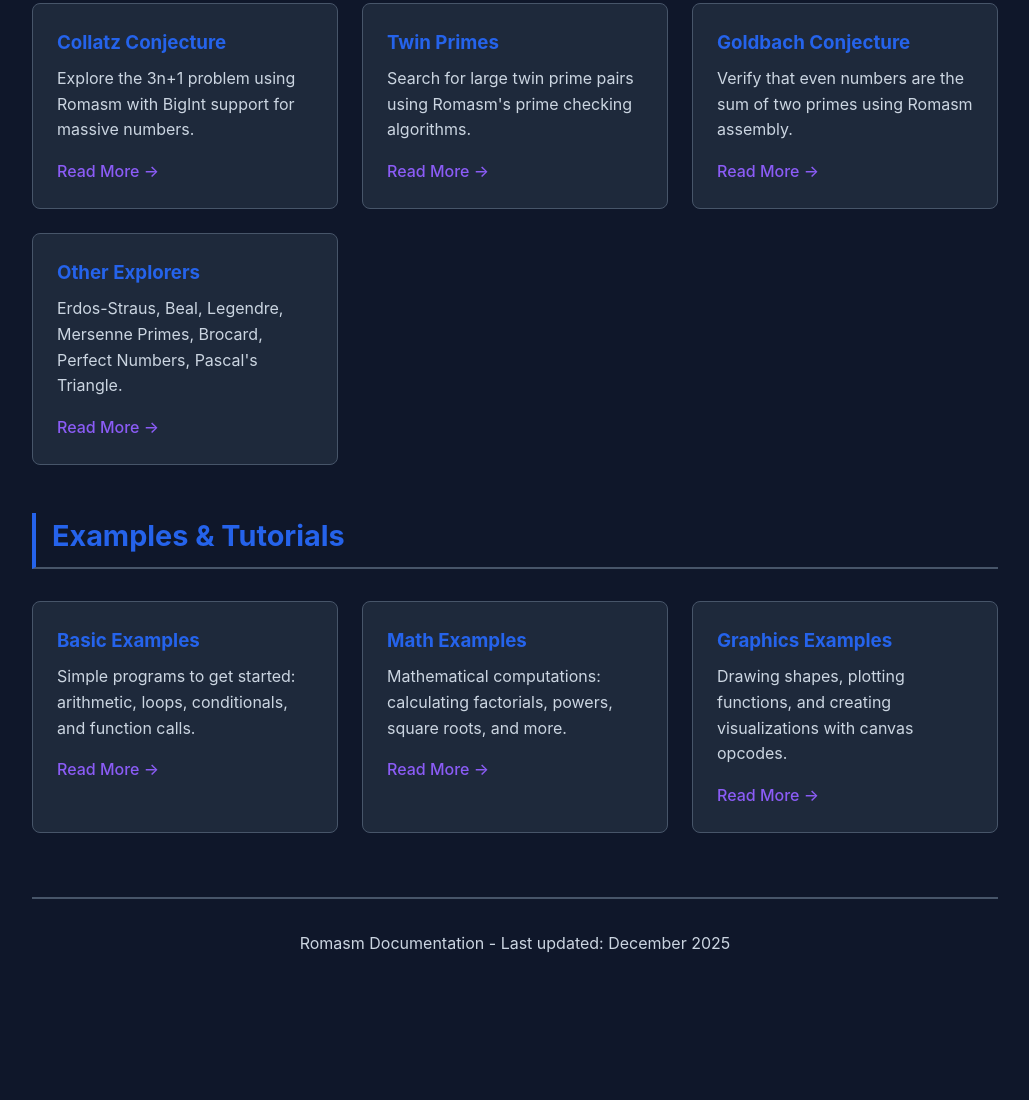
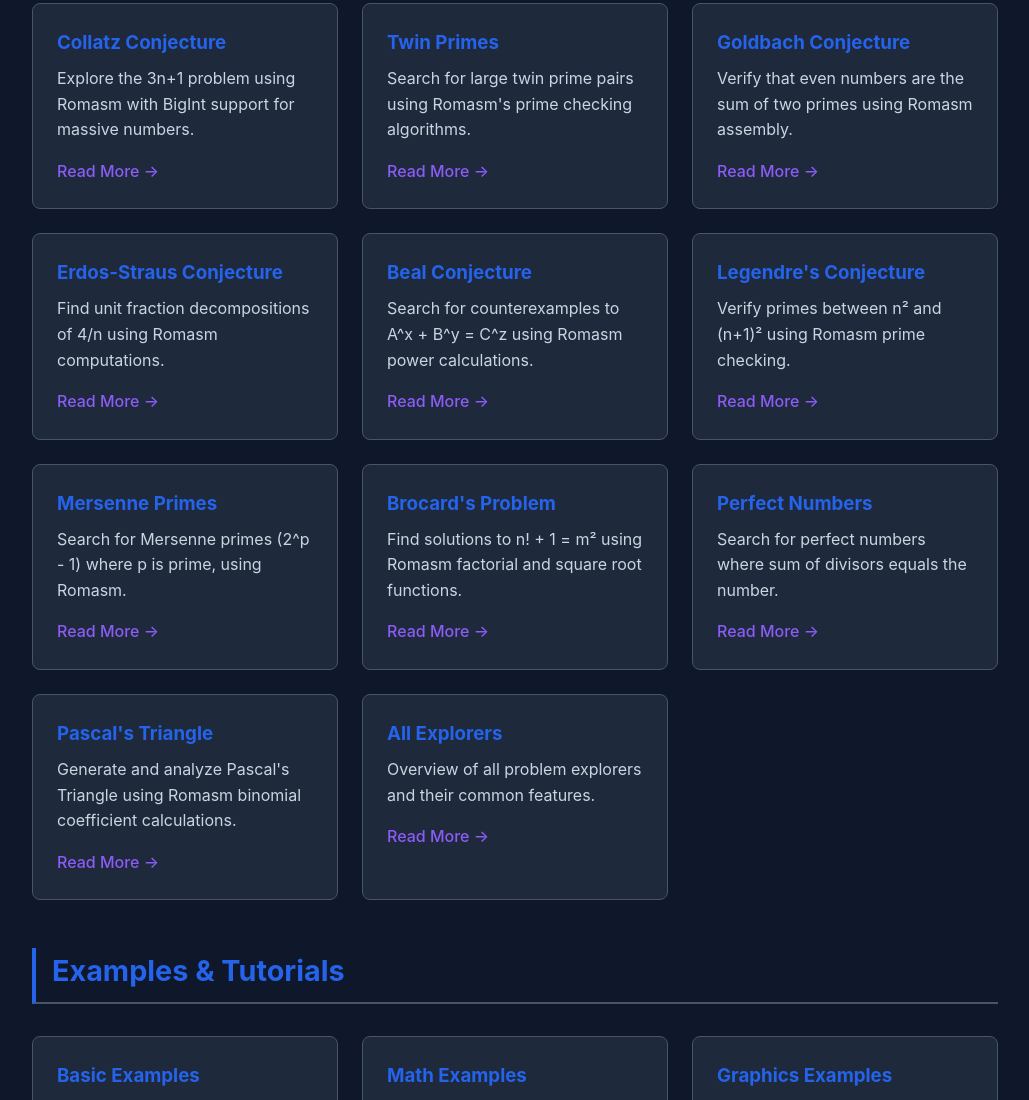
Before and after one commit to FailedSec/romasm, a website: page docs/index.html in a window 1280 px wide. Shown: the part 3604-4704 px from the top of the page, without its empty margins (250-1279 px from the left). Before the commit the page ends 4625 px from the top, so only its background shows below. Drawn offline with Linux system fonts and the light colour scheme.

Commit message:
Add files via upload

```diff
--- a/docs/index.html
+++ b/docs/index.html
@@ -239,8 +239,43 @@
                         <a href="pages/explorer-goldbach.html">Read More →</a>
                     </div>
                     <div class="doc-card">
-                        <h3>Other Explorers</h3>
-                        <p>Erdos-Straus, Beal, Legendre, Mersenne Primes, Brocard, Perfect Numbers, Pascal's Triangle.</p>
+                        <h3>Erdos-Straus Conjecture</h3>
+                        <p>Find unit fraction decompositions of 4/n using Romasm computations.</p>
+                        <a href="pages/explorer-erdos-straus.html">Read More →</a>
+                    </div>
+                    <div class="doc-card">
+                        <h3>Beal Conjecture</h3>
+                        <p>Search for counterexamples to A^x + B^y = C^z using Romasm power calculations.</p>
+                        <a href="pages/explorer-beal.html">Read More →</a>
+                    </div>
+                    <div class="doc-card">
+                        <h3>Legendre's Conjecture</h3>
+                        <p>Verify primes between n² and (n+1)² using Romasm prime checking.</p>
+                        <a href="pages/explorer-legendre.html">Read More →</a>
+                    </div>
+                    <div class="doc-card">
+                        <h3>Mersenne Primes</h3>
+                        <p>Search for Mersenne primes (2^p - 1) where p is prime, using Romasm.</p>
+                        <a href="pages/explorer-mersenne.html">Read More →</a>
+                    </div>
+                    <div class="doc-card">
+                        <h3>Brocard's Problem</h3>
+                        <p>Find solutions to n! + 1 = m² using Romasm factorial and square root functions.</p>
+                        <a href="pages/explorer-brocard.html">Read More →</a>
+                    </div>
+                    <div class="doc-card">
+                        <h3>Perfect Numbers</h3>
+                        <p>Search for perfect numbers where sum of divisors equals the number.</p>
+                        <a href="pages/explorer-perfect-numbers.html">Read More →</a>
+                    </div>
+                    <div class="doc-card">
+                        <h3>Pascal's Triangle</h3>
+                        <p>Generate and analyze Pascal's Triangle using Romasm binomial coefficient calculations.</p>
+                        <a href="pages/explorer-pascal.html">Read More →</a>
+                    </div>
+                    <div class="doc-card">
+                        <h3>All Explorers</h3>
+                        <p>Overview of all problem explorers and their common features.</p>
                         <a href="pages/explorers.html">Read More →</a>
                     </div>
                 </div>
```
